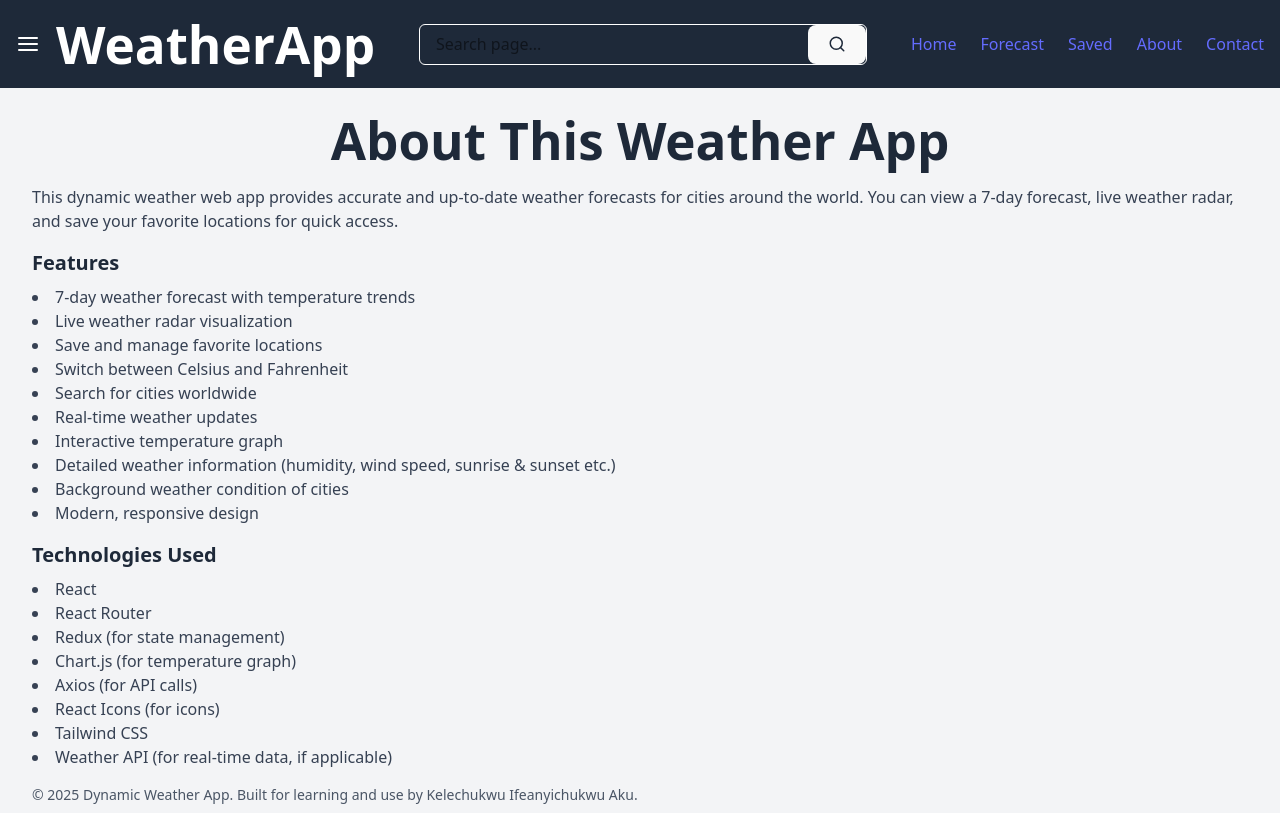
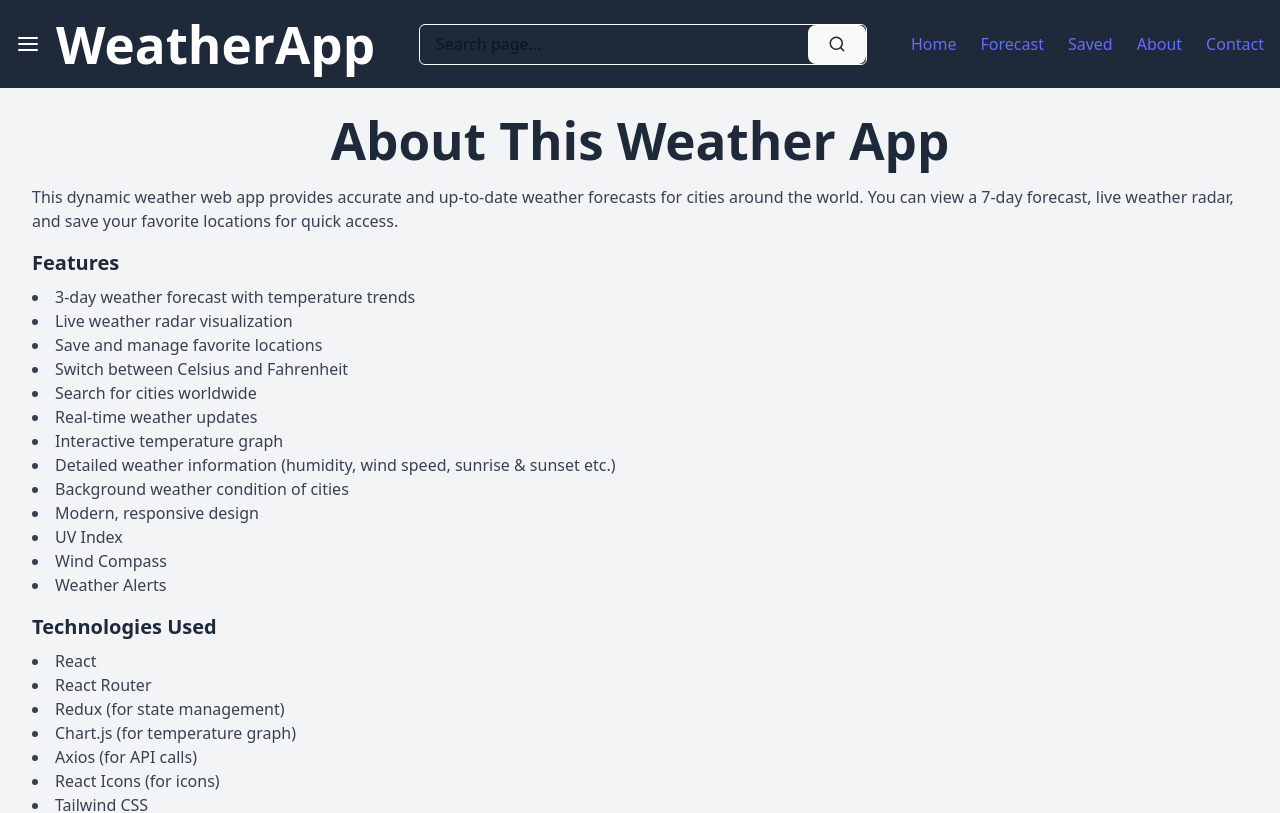
Before and after one commit to Kelechukwu500/WeatherApp, a React (Vite) app: page /about in a window 1280 px wide. Shown: the top 813 px of the page. Built offline with nearby package versions, Linux system fonts and the light colour scheme.

Commit message:
Update: [I updated the About component]

```diff
--- a/src/Components/AboutFeatures.jsx
+++ b/src/Components/AboutFeatures.jsx
@@ -18,19 +18,21 @@ const AboutFeatures = () => (
     </h2>
 
     <ul className="list-disc list-inside mb-4 text-gray-700 dark:text-gray-300">
-      <li>7-day weather forecast with temperature trends</li>
+      <li>3-day weather forecast with temperature trends</li>
       <li>Live weather radar visualization</li>
       <li>Save and manage favorite locations</li>
       <li>Switch between Celsius and Fahrenheit</li>
       <li>Search for cities worldwide</li>
       <li>Real-time weather updates</li>
       <li>Interactive temperature graph</li>
-      <li>
-        Detailed weather information (humidity, wind speed, sunrise & sunset
+      <li>Detailed weather information (humidity, wind speed, sunrise & sunset
         etc.)
       </li>
       <li>Background weather condition of cities</li>
       <li>Modern, responsive design</li>
+      <li>UV Index</li>
+      <li>Wind Compass</li>
+      <li>Weather Alerts</li>
     </ul>
 
     <h2 className="text-xl font-semibold mb-2 text-gray-800 dark:text-white">
```
